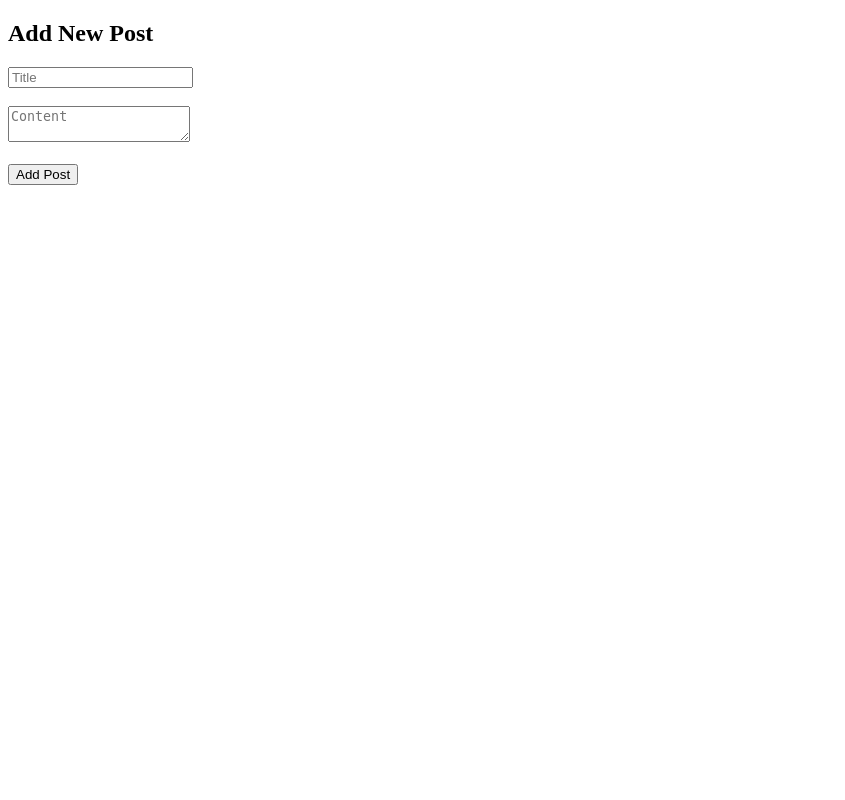
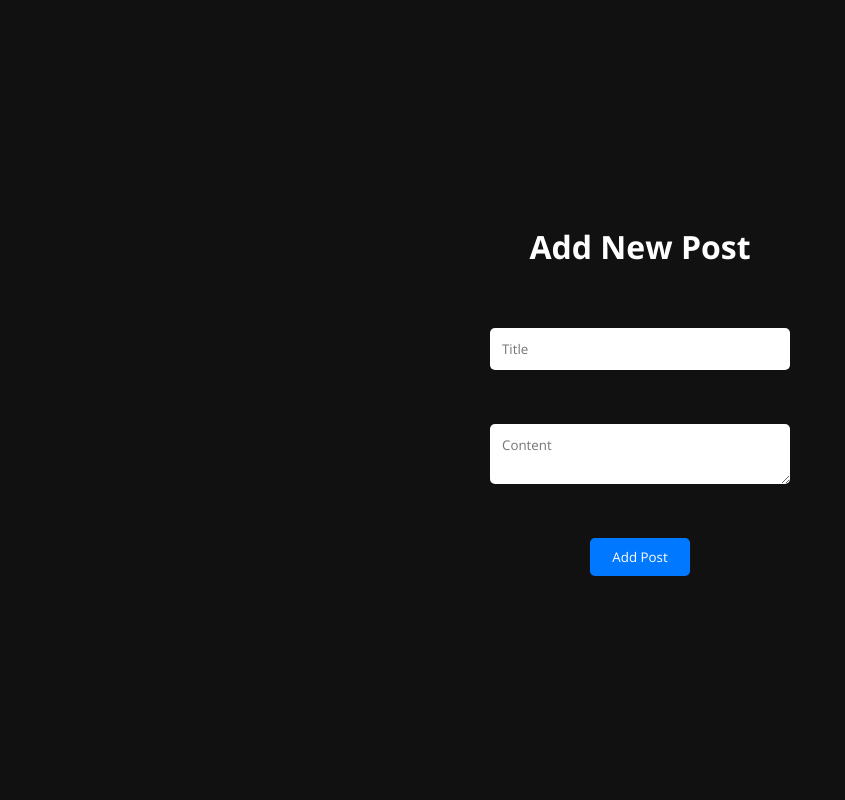
Before and after one commit to GKrizz/Burder_website, a Django app: page /add_post/ in a window 1280 px wide. Shown: the whole page, without its empty margins (0-845 px from the left). Run offline with Django 4.2, Linux system fonts and the light colour scheme.

Commit message:
styled add_post file

```diff
--- a/blog/templates/add_post.html
+++ b/blog/templates/add_post.html
@@ -2,11 +2,56 @@
 <html>
 <head>
     <title>Add Post</title>
+    <style>
+        /* Add your custom CSS styles here */
+        @import url('https://fonts.googleapis.com/css?family=Open+Sans:400,600,700&display=swap');
+        * {
+            margin: 0;
+            padding: 0;
+            box-sizing: border-box;
+            font-family: 'Open Sans', sans-serif;
+        }
+        body {
+            display: flex;
+            justify-content: center;
+            align-items: center;
+            min-height: 100vh;
+            background: #111;
+        }
+        h2 {
+            font-size: 2em;
+            color: #fff;
+            margin-bottom: 60px;
+            /* margin-right: 5rem; */
+        }
+        form {
+            display: flex;
+            flex-direction: column;
+            align-items: center;
+        }
+        input[type="text"],
+        textarea {
+            width: 300px;
+            padding: 12px;
+            margin-bottom: 10px;
+            border-radius: 5px;
+            border: none;
+        }
+        input[type="submit"] {
+            width: 100px;
+            padding: 10px;
+            background: #0078ff;
+            color: #fff;
+            border: none;
+            border-radius: 5px;
+            cursor: pointer;
+        }
+    </style>
 </head>
 <body>
-    <h2>Add New Post</h2>
     <form method="post" action="{% url 'add_post' %}">
         {% csrf_token %}
+        <h2>Add New Post</h2>
         <input type="text" name="title" placeholder="Title" required><br><br>
         <textarea name="content" placeholder="Content" required></textarea><br><br>
         <input type="submit" value="Add Post">
```
